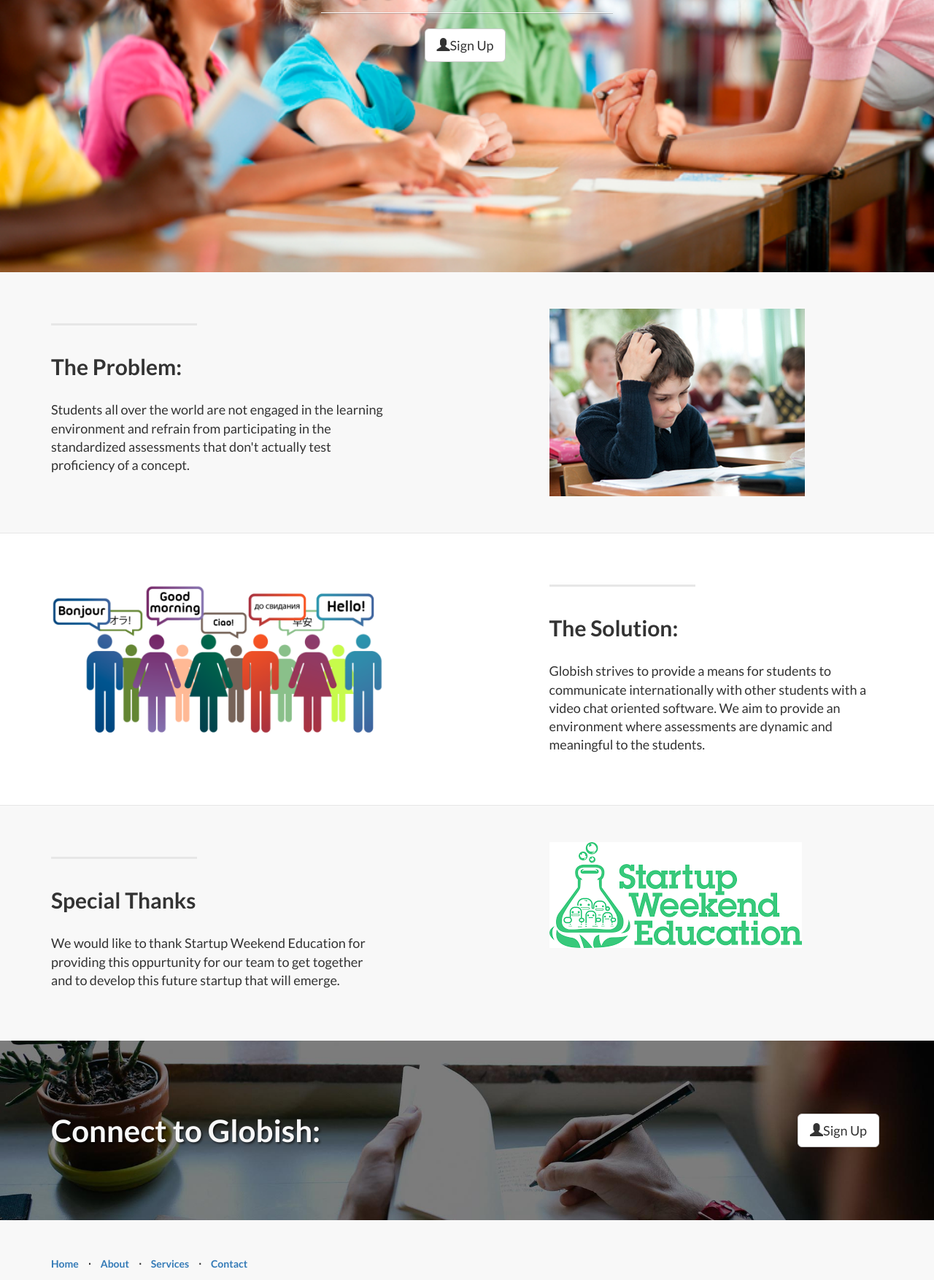
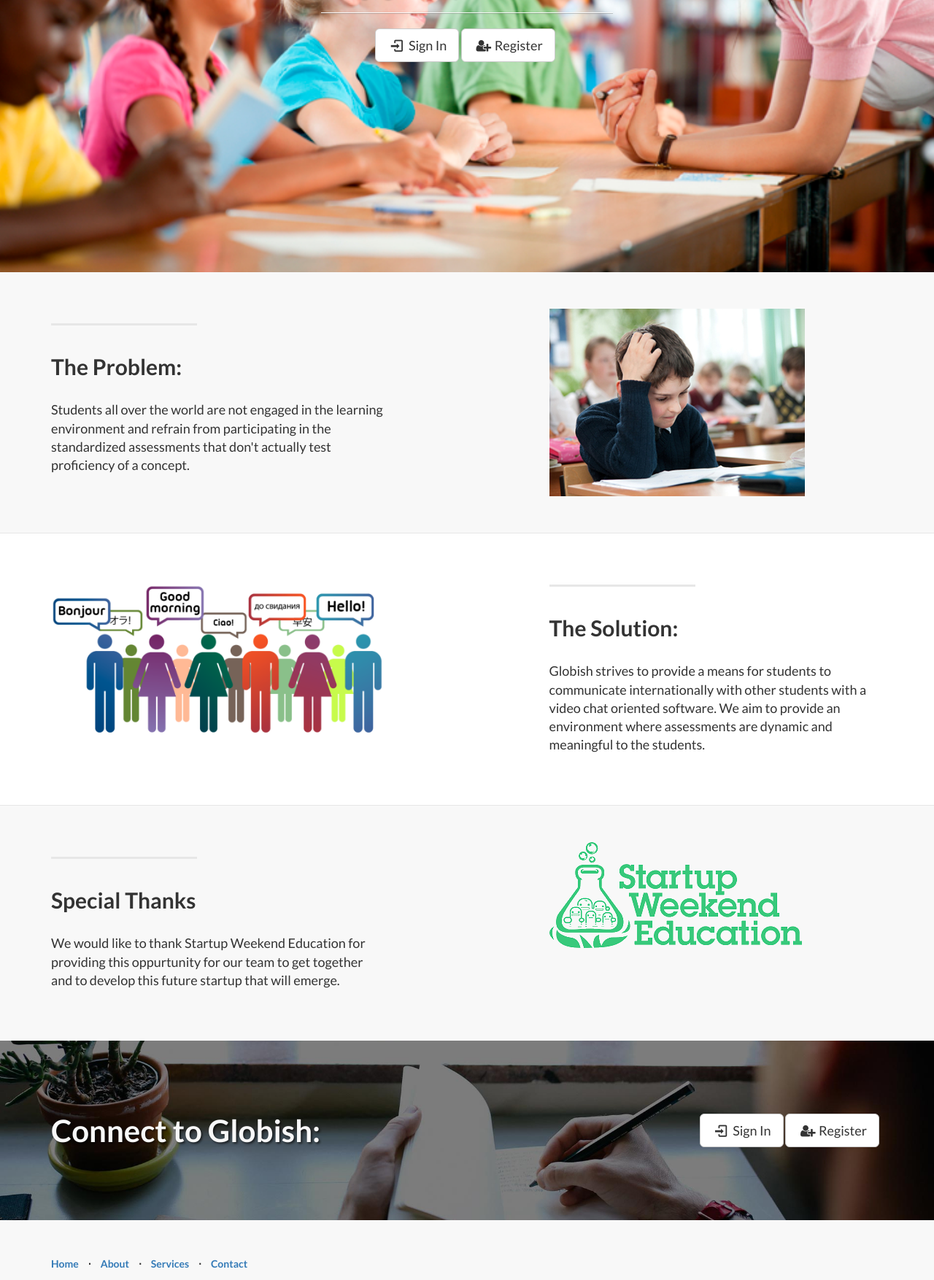
Before and after one commit to RachelKoldenhoven/globish, a plain HTML site: page index.html in a window 1280 px wide. Shown: the part 481-2235 px from the top of the page at 73% size. Drawn offline with nearby package versions, Linux system fonts and the light colour scheme.

Commit message:
Added Signin to index

```diff
--- a/index.html
+++ b/index.html
@@ -15,6 +15,8 @@
     <link href="css/bootstrap.min.css" rel="stylesheet">
 
     <!-- Custom CSS -->
+    <link href="css/animation.css" rel="stylesheet">
+    <link href="css/globeish.css" rel="stylesheet">
     <link href="css/landing-page.css" rel="stylesheet">
 
     <!-- Custom Fonts -->
@@ -84,7 +86,8 @@
                         <hr class="intro-divider">
                         <ul class="list-inline intro-social-buttons">
                             <li>
-                                <a href="#" class="btn btn-default btn-lg biggerFont" id="bigFont"> <span class="glyphicon glyphicon-user"></span>Sign Up</a>
+                                <a href="signin.html" class="btn btn-default btn-lg biggerFont"> <span class="icon-login-1"></span> Sign In</a>
+                                <a href="register.html" class="btn btn-default btn-lg biggerFont" id="bigFont"> <span class="icon-user-plus"></span> Register</a>
                             </li>
                         </ul>
                     </div>
@@ -155,7 +158,7 @@
                     <p class="lead">We would like to thank Startup Weekend Education for providing this oppurtunity for our team to get together and to develop this future startup that will emerge.</p>
                 </div>
                 <div class="col-lg-5 col-lg-offset-2 col-sm-6">
-                    <img class="img-responsive" src="img/startup.png" alt="">
+                    <img class="img-responsive" src="img/startup.gif" alt="">
                 </div>
             </div>
 
@@ -177,7 +180,8 @@
                 <div class="col-lg-6">
                     <ul class="list-inline banner-social-buttons">
                          <li>
-                                <a href="#" class="btn btn-default btn-lg biggerFont"> <span class="glyphicon glyphicon-user"></span>Sign Up</a>
+                                <a href="signin.html" class="btn btn-default btn-lg biggerFont"> <span class="icon-login-1"></span> Sign In</a>
+                                <a href="register.html" class="btn btn-default btn-lg biggerFont"> <span class="icon-user-plus"></span> Register</a>
                          </li>
                     </ul>
                 </div>
```
Also changed, not shown: profile.html (+1 -2 lines), css/profile.css (added), img/startup.gif (added).
